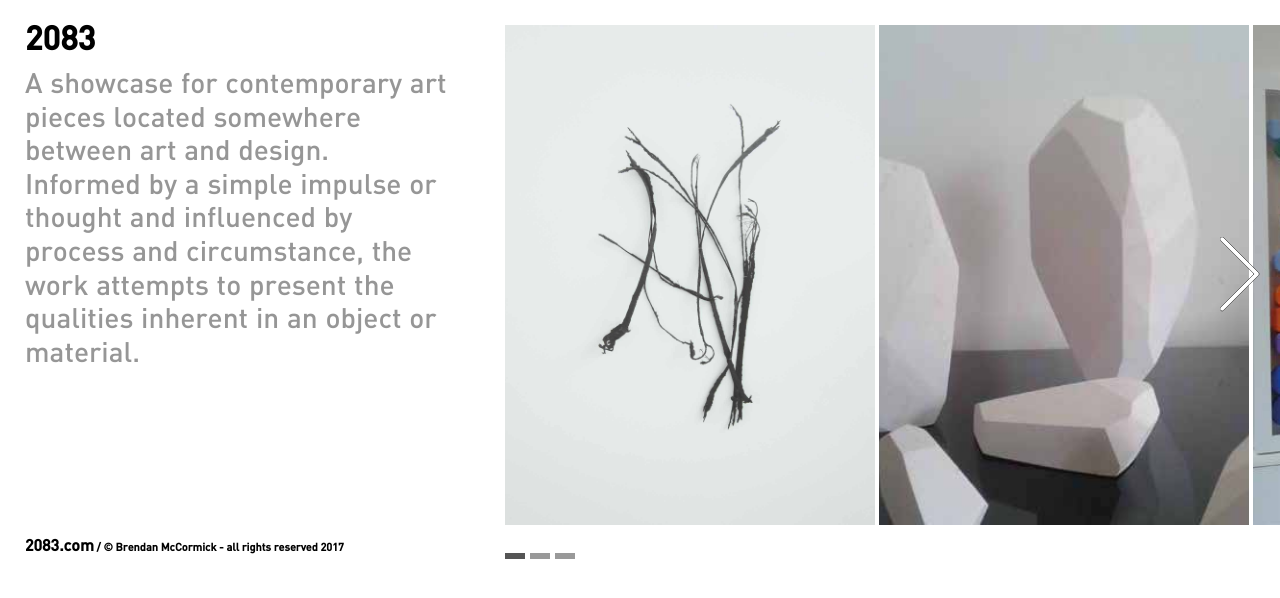
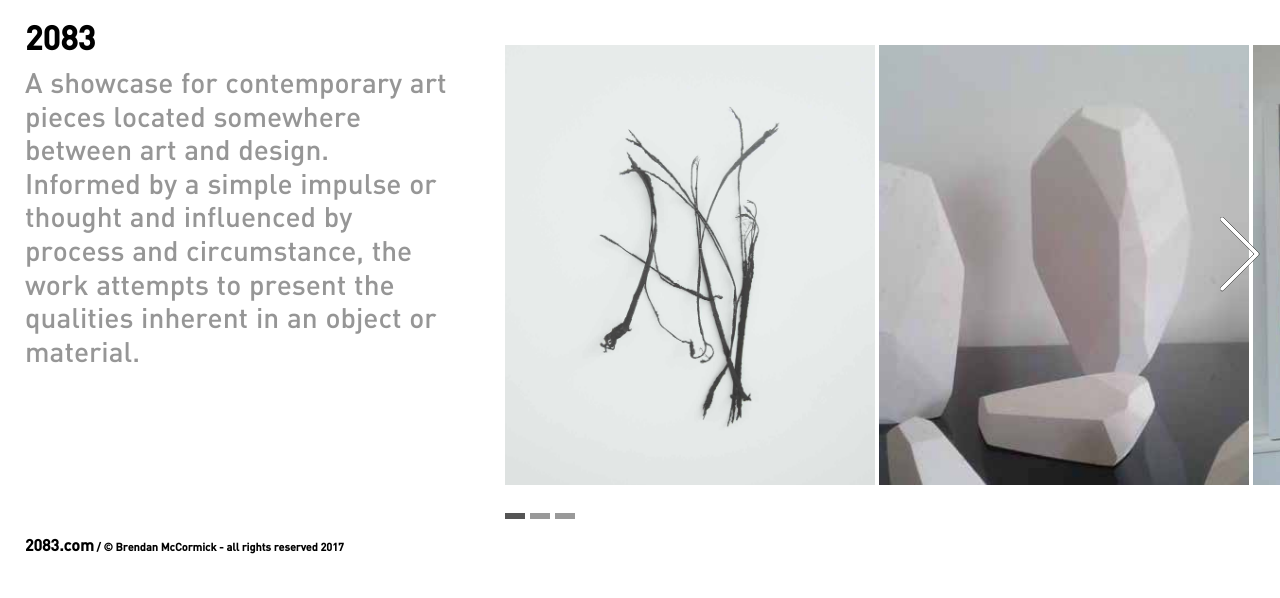
Before and after one commit to twozeroeightthree/website, a Jekyll site: the page built from index.html, in a window 1280 px wide. Shown: the top 598 px of the page. Built offline with Jekyll 4.4.1, drawn with Linux system fonts in a browser that asks for light colours; the list of posts is cut into pages by our own code.

Commit message:
2017-12-04_00:37

```diff
--- a/assets/main.css
+++ b/assets/main.css
@@ -88,7 +88,7 @@ footer.footer-post li:last-child:after {
 }
 
 #slideshow {
-  height: 500px;
+  height: 460px;
   white-space: nowrap;
   overflow: hidden;
 }
@@ -110,14 +110,14 @@ footer.footer-post li:last-child:after {
 }
 #slideshow .element a:hover{
   text-decoration: none;
-  height: 500px;
+  height: 460px;
 }
 
 #slideshow .element img{
-  height: 500px;
+  height: 460px;
   width: 370px;
   position: relative;
-  top:-250px;
+  top:-230px;
   object-fit: cover;
 }
 
@@ -126,7 +126,7 @@ footer.footer-post li:last-child:after {
   top:27px;
   right:5px;
   width: 90px;
-  height: 500px;
+  height: 460px;
 }
 #nextbar:hover{ cursor: pointer;}
 
@@ -147,7 +147,8 @@ footer.footer-post li:last-child:after {
   top: -15px;
   left: 480px;
   height: 6px;
-  width: 300px;
+  max-width: 300px;
+  min-width: 25px;
 }
 #indicators .indicator{
   height: 100%;
```
Also changed, not shown: 1 other file.
